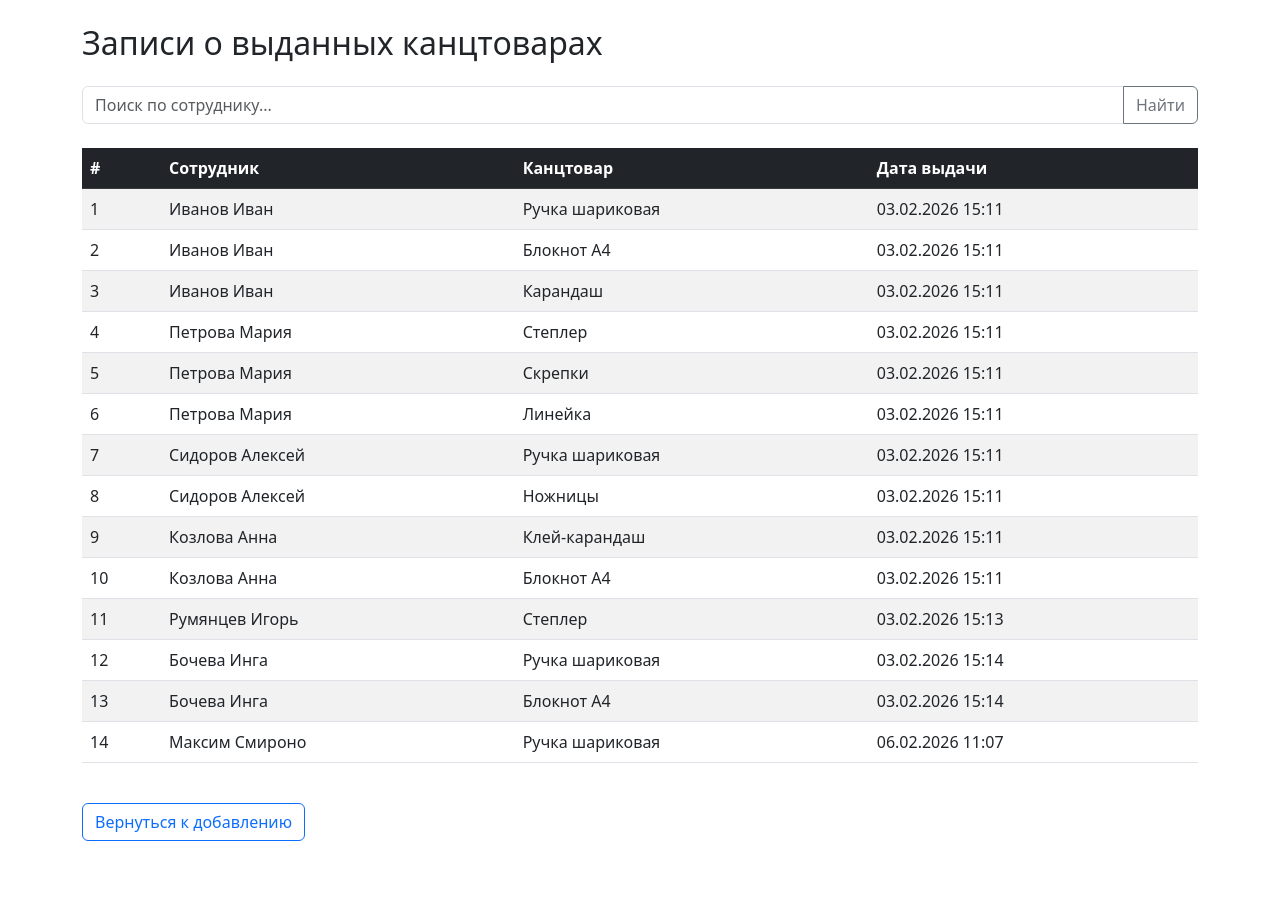
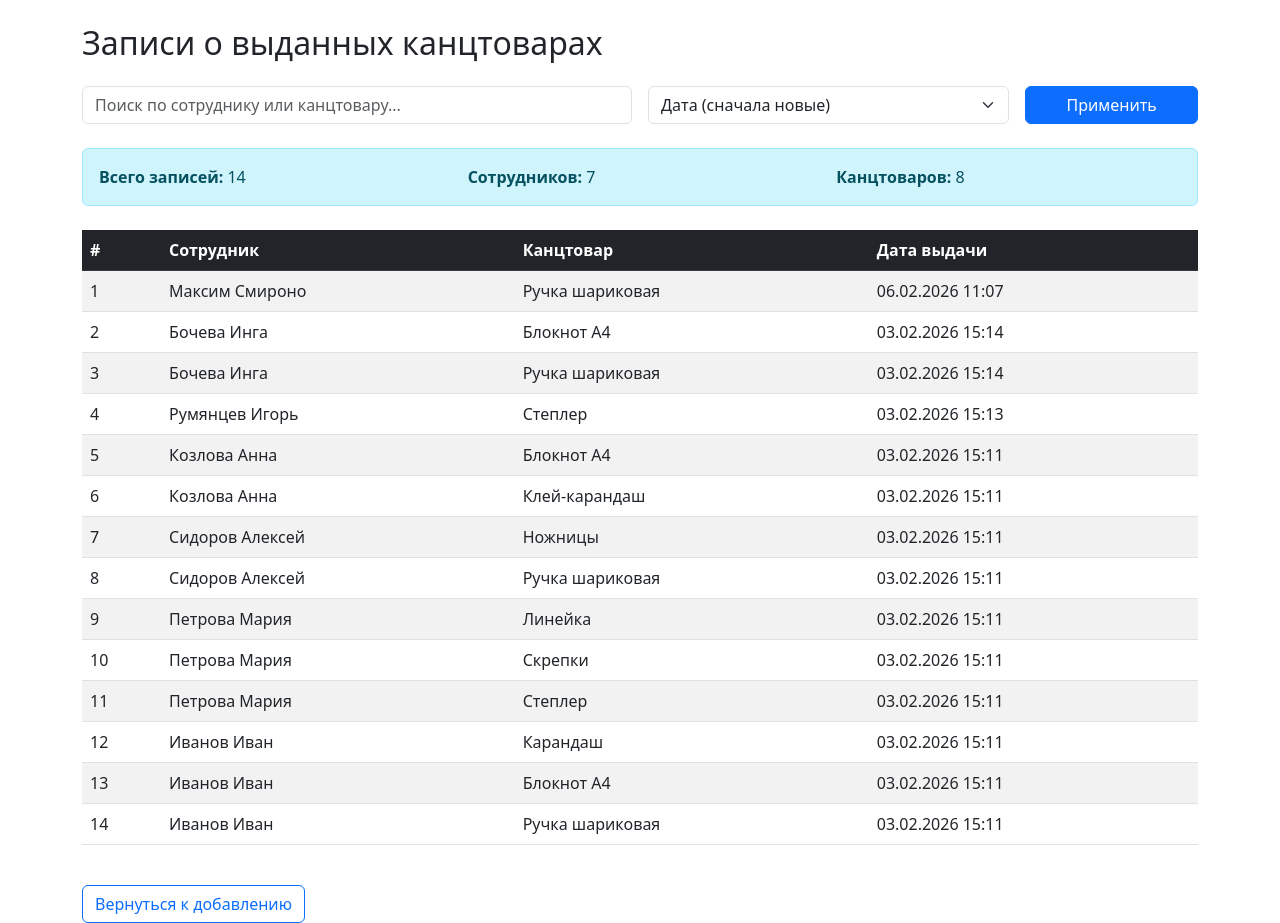
Before and after one commit to Elena66685/warehouse2, a Django app: page /records/ in a window 1280 px wide. Shown: the part 56-979 px from the top of the page. Before the commit the page ends 897 px from the top, so only its background shows below. Run offline with Django 5.2, Linux system fonts and the light colour scheme; data comes from the database, SQL or seed files in the repository.

Commit message:
сортировка

```diff
--- a/inventory/templates/records.html
+++ b/inventory/templates/records.html
@@ -5,21 +5,59 @@
     <div class="col-12">
         <h2 class="mb-4">Записи о выданных канцтоварах</h2>
 
-        <!-- Поиск -->
+        <!-- Форма поиска и сортировки -->
         <form method="GET" action="{% url 'records' %}" class="mb-4">
-            <div class="input-group">
-                <input type="text" name="search" class="form-control"
-                       placeholder="Поиск по сотруднику..." value="{{ search_query }}">
-                <button class="btn btn-outline-secondary" type="submit">
-                    Найти
-                </button>
-                {% if search_query %}
-                    <a href="{% url 'records' %}" class="btn btn-outline-danger">
-                        Сбросить
+            <div class="row g-3">
+                <div class="col-md-6">
+                    <input type="text" name="search" class="form-control"
+                           placeholder="Поиск по сотруднику или канцтовару..."
+                           value="{{ search_query }}">
+                </div>
+                <div class="col-md-4">
+                    <select name="sort_by" class="form-select">
+                        <option value="-taken_date" {% if sort_by == '-taken_date' %}selected{% endif %}>
+                            Дата (сначала новые)
+                        </option>
+                        <option value="taken_date" {% if sort_by == 'taken_date' %}selected{% endif %}>
+                            Дата (сначала старые)
+                        </option>
+                        <option value="employee__name" {% if sort_by == 'employee__name' %}selected{% endif %}>
+                            ФИО (А-Я)
+                        </option>
+                        <option value="-employee__name" {% if sort_by == '-employee__name' %}selected{% endif %}>
+                            ФИО (Я-А)
+                        </option>
+                    </select>
+                </div>
+                <div class="col-md-2">
+                    <button class="btn btn-primary w-100" type="submit">Применить</button>
+                </div>
+            </div>
+            {% if search_query or sort_by != '-taken_date' %}
+                <div class="mt-2">
+                    <a href="{% url 'records' %}" class="btn btn-outline-danger btn-sm">
+                        Сбросить фильтры
                     </a>
-                {% endif %}
+                </div>
+            {% endif %}
+        </form>
+
+        <!-- Агрегированная информация -->
+        {% if total_records > 0 %}
+            <div class="alert alert-info mb-4">
+                <div class="row">
+                    <div class="col-md-4">
+                        <strong>Всего записей:</strong> {{ total_records }}
+                    </div>
+                    <div class="col-md-4">
+                        <strong>Сотрудников:</strong> {{ employees_count }}
+                    </div>
+                    <div class="col-md-4">
+                        <strong>Канцтоваров:</strong> {{ supplies_count }}
+                    </div>
+                </div>
             </div>
-        </form>
+        {% endif %}
 
         <!-- Таблица записей -->
         {% if records %}
--- a/inventory/views.py
+++ b/inventory/views.py
@@ -1,20 +1,20 @@
 # inventory/views.py
 from django.shortcuts import render, redirect
-from django.db.models import Q
+from django.db.models import Q, Count
 from .models import Employee, OfficeSupply, EmployeeSupply
-from .forms import EmployeeForm  # Импортируем форму
+from .forms import EmployeeForm
 
 
 def index(request):
     """Первый интерфейс - форма добавления"""
     employees = Employee.objects.all()
     supplies = OfficeSupply.objects.all()
-    form = EmployeeForm()  # Создаем пустую форму
+    form = EmployeeForm()
 
     return render(request, 'index.html', {
         'employees': employees,
         'supplies': supplies,
-        'form': form,  # Передаем форму в шаблон
+        'form': form,
     })
 
 
@@ -23,10 +23,9 @@ def add_employee(request):
     if request.method == 'POST':
         form = EmployeeForm(request.POST)
         if form.is_valid():
-            form.save()  # Сохраняем сотрудника в БД
-            return redirect('index')  # Возвращаем на главную
+            form.save()
+            return redirect('index')
 
-    # Если форма не валидна или GET запрос
     employees = Employee.objects.all()
     supplies = OfficeSupply.objects.all()
     return render(request, 'index.html', {
@@ -37,14 +36,13 @@ def add_employee(request):
 
 
 def add_record(request):
-    """Добавление записи о выдаче (без изменений)"""
+    """Добавление записи о выдаче"""
     if request.method == 'POST':
         employee_id = request.POST.get('employee')
         supply_ids = request.POST.getlist('supplies')
 
         if employee_id and supply_ids:
             employee = Employee.objects.get(id=employee_id)
-
             for supply_id in supply_ids:
                 supply = OfficeSupply.objects.get(id=supply_id)
                 EmployeeSupply.objects.create(employee=employee, supply=supply)
@@ -53,17 +51,35 @@ def add_record(request):
 
 
 def records(request):
-    """Второй интерфейс - просмотр записей (без изменений)"""
-    search_query = request.GET.get('search', '')
+    """Второй интерфейс - просмотр записей"""
+    search_query = request.GET.get('search', '').strip()  # Убираем пробелы
+    sort_by = request.GET.get('sort_by', '-taken_date')
 
+    # Базовый запрос
+    records_list = EmployeeSupply.objects.all()
+
+    # Поиск
     if search_query:
-        records_list = EmployeeSupply.objects.filter(
-            Q(employee__name__icontains=search_query)
+        records_list = records_list.filter(
+            Q(employee__name__icontains=search_query) |
+            Q(supply__name__icontains=search_query)
         )
-    else:
-        records_list = EmployeeSupply.objects.all()
 
-    return render(request, 'records.html', {
+    # Сортировка
+    records_list = records_list.order_by(sort_by)
+
+    # Агрегирование
+    total_records = records_list.count()
+    supplies_count = records_list.values('supply').distinct().count()
+    employees_count = records_list.values('employee').distinct().count()
+
+    context = {
         'records': records_list,
-        'search_query': search_query
-    })
+        'search_query': search_query,
+        'sort_by': sort_by,
+        'total_records': total_records,
+        'supplies_count': supplies_count,
+        'employees_count': employees_count,
+    }
+
+    return render(request, 'records.html', context)
```
